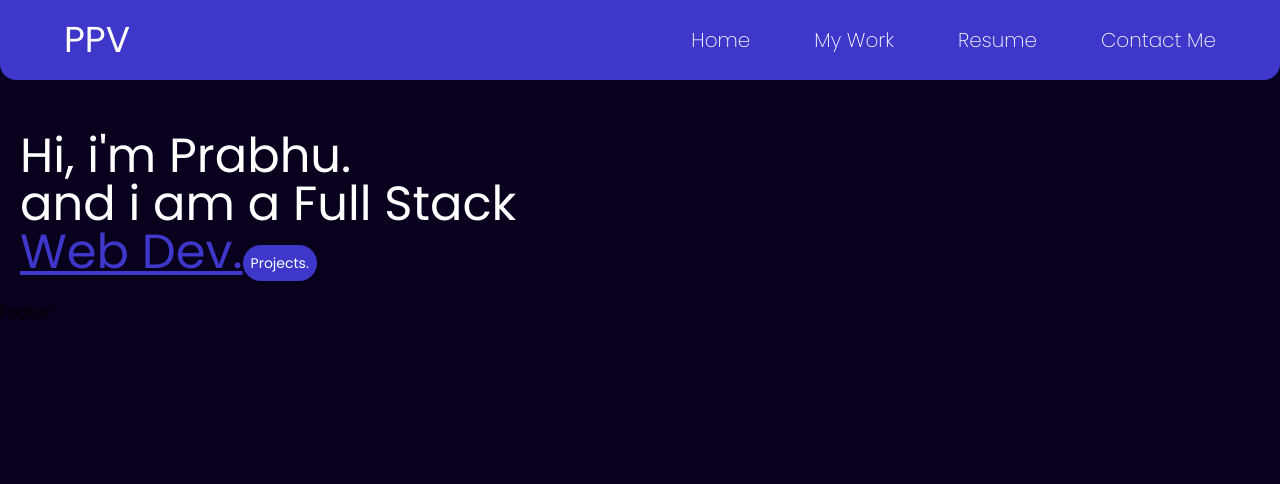
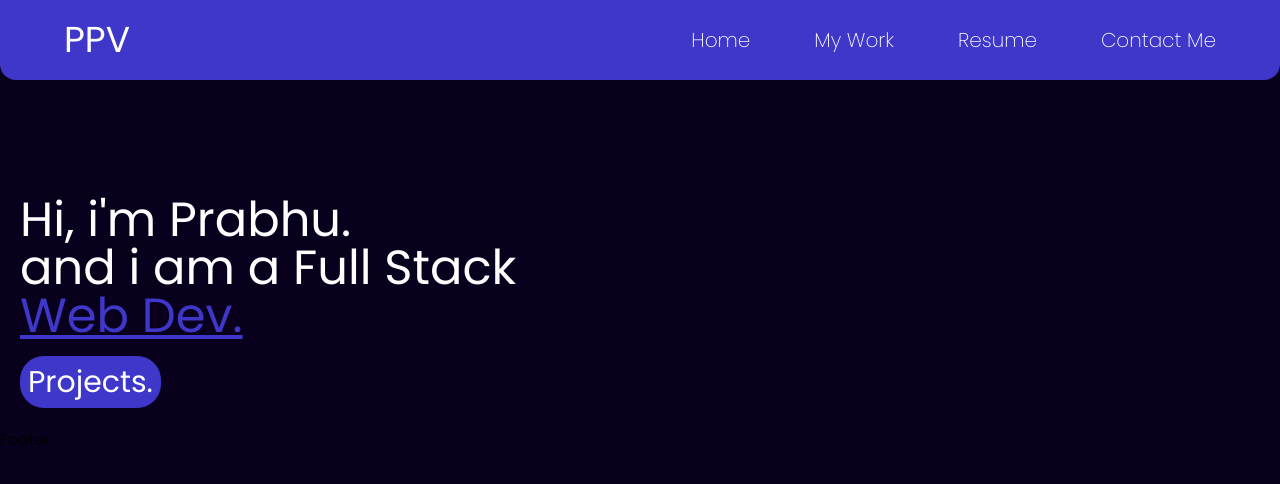
Before and after one commit to S550Stang/portfoliov3, a React (Create React App) app: page / in a window 1280 px wide. Shown: the top 484 px of the page. Built offline with nearby package versions, Linux system fonts and the light colour scheme.

Commit message:
modified the heading text

```diff
--- a/src/components/Body/Body.js
+++ b/src/components/Body/Body.js
@@ -3,7 +3,7 @@ import { Heading } from "./bodyComponent/Heading";
 export const Body = () => {
   return (
     <div className=" text-white">
-      <div className="w-screen h-28"></div>
+      <div className="w-screen h-44"></div>
       <Heading />
     </div>
   );
--- a/src/components/Body/bodyComponent/Heading.jsx
+++ b/src/components/Body/bodyComponent/Heading.jsx
@@ -11,7 +11,8 @@ export const Heading = () => {
       and i am a Full Stack
       <br />
       <span className="text-[#3F37C9] underline">Web Dev.</span>
-      <button className="bg-[#3F37C9] text-sm p-2 rounded-3xl cursor-pointer ">
+      <br />
+      <button className="bg-[#3F37C9] text-3xl p-2 rounded-3xl cursor-pointer ">
         <a href="#MyWork">Projects.</a>
       </button>
     </div>
```
